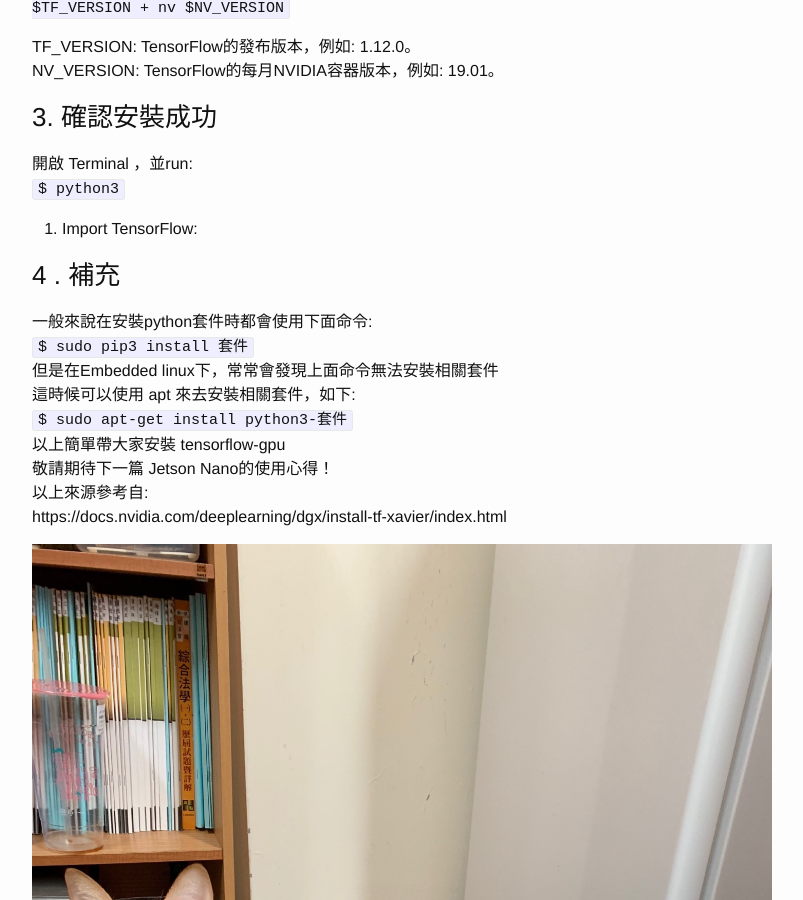
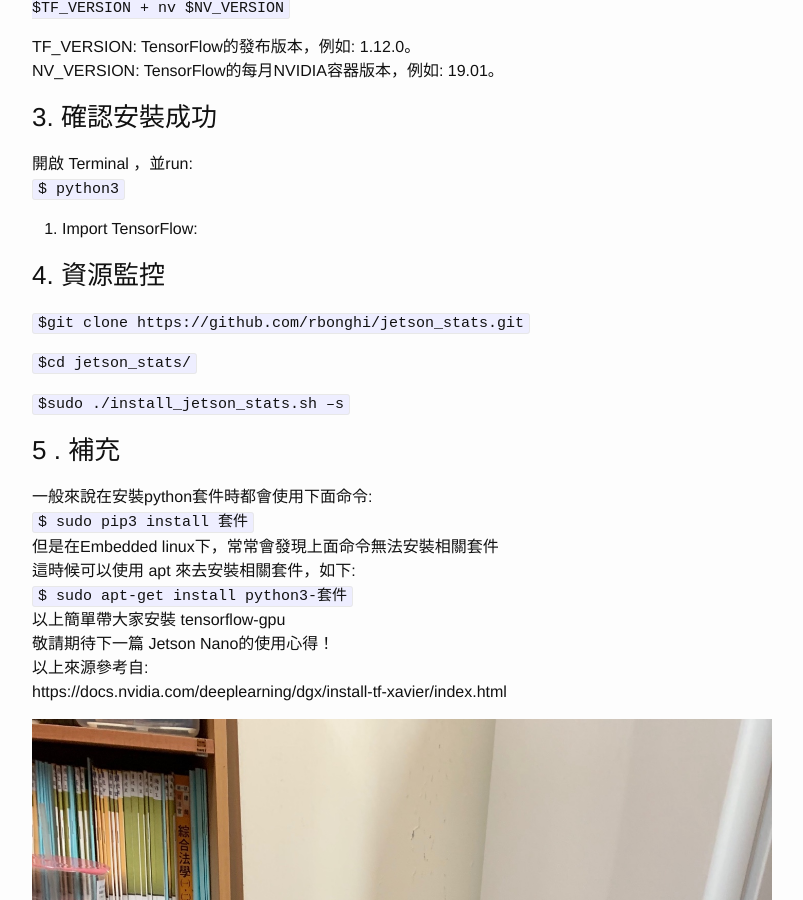
Before and after one commit to SchofieChen/SchofieChen.github.io, a Jekyll site: the page built from _posts/2016-05-28-docker.md, in a window 1280 px wide and 900 px high, scrolled down 1078 px. Shown: the whole window, without its empty margins (238-1041 px from the left). Built offline with Jekyll 4.4.1, drawn with Linux system fonts in a browser that asks for light colours; our own code applies the rules of GitHub Pages for plain Markdown files.

Commit message:
jetson nano v1

```diff
--- a/_posts/2016-05-28-docker.md
+++ b/_posts/2016-05-28-docker.md
@@ -51,10 +51,14 @@ NV_VERSION: TensorFlow的每月NVIDIA容器版本，例如: 19.01。<br />
 `$ python3`<br />
 2. Import TensorFlow:<br />
 
+### 4. 資源監控
+`$git clone https://github.com/rbonghi/jetson_stats.git`<br />
 
+`$cd jetson_stats/`<br />
 
+`$sudo ./install_jetson_stats.sh –s`<br />
 
-### 4 . 補充
+### 5 . 補充
 一般來說在安裝python套件時都會使用下面命令:<br />
 `$ sudo pip3 install 套件`<br />
 但是在Embedded linux下，常常會發現上面命令無法安裝相關套件<br />
```
